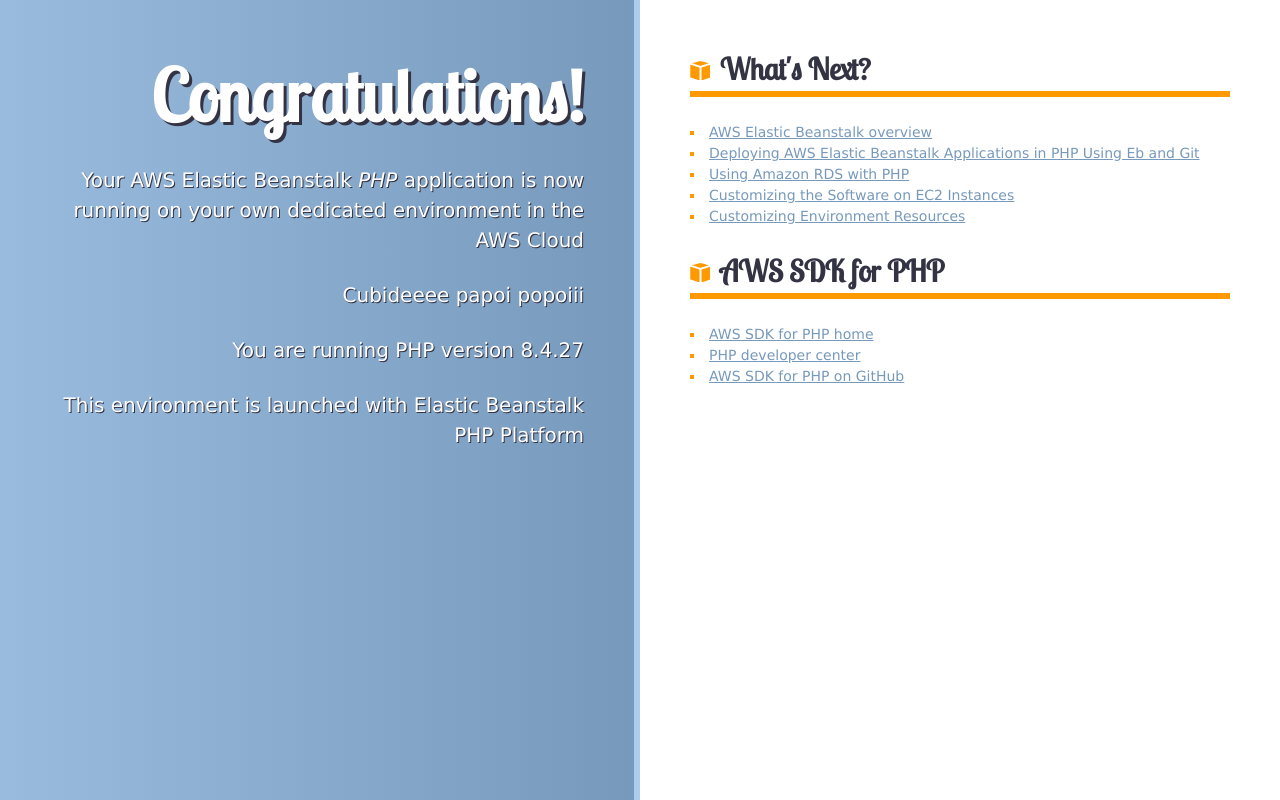
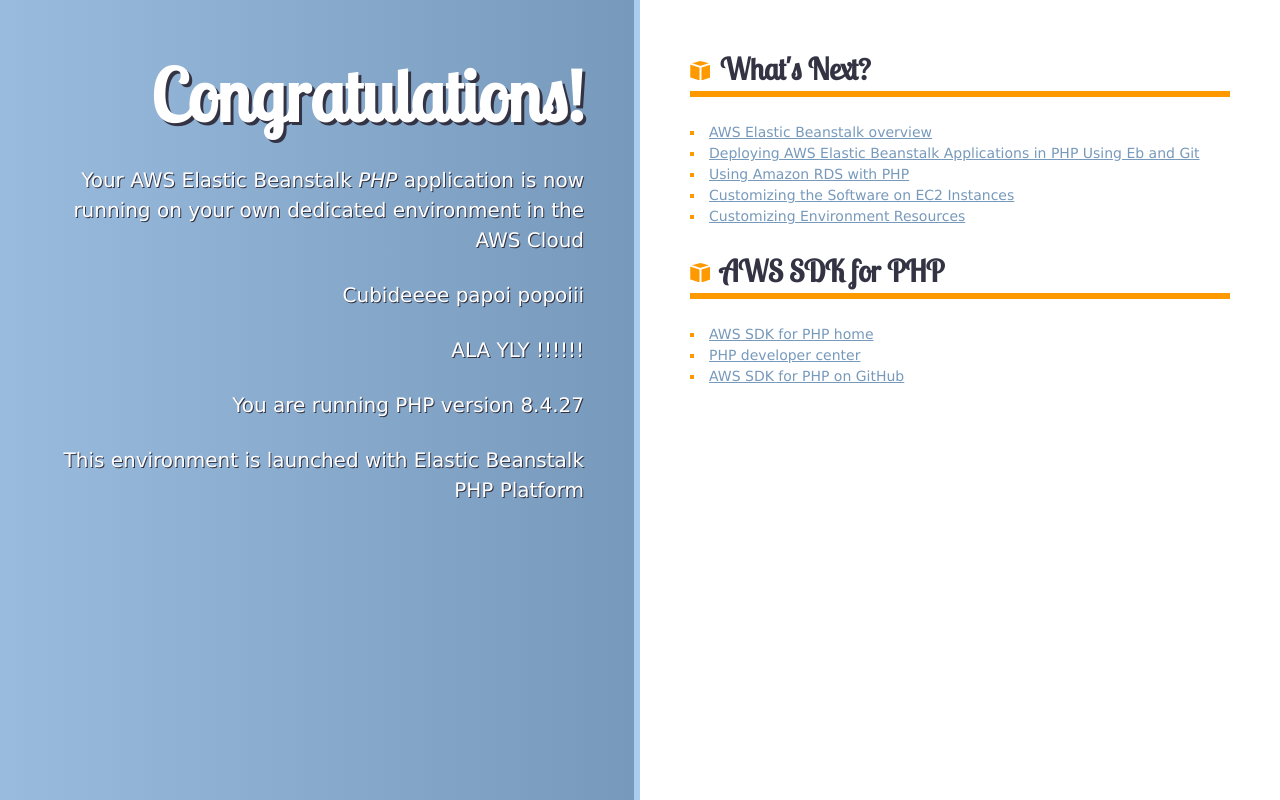
Before and after one commit to volshara85/testphp, a PHP site: page / in a window 1280 px wide. Run offline with PHP 8.4, Linux system fonts and the light colour scheme.

Commit message:
change string

```diff
--- a/index.php
+++ b/index.php
@@ -26,6 +26,7 @@ else
         <h1>Congratulations!</h1>
         <p>Your AWS Elastic Beanstalk <em>PHP</em> application is now running on your own dedicated environment in the AWS&nbsp;Cloud</p>
         <p>Cubideeee papoi popoiii</p>
+        <p>ALA YLY !!!!!!</p>
         <p>You are running PHP version <?= phpversion() ?></p>
         <p>This environment is launched with Elastic Beanstalk PHP Platform</p>
     </section>
```
